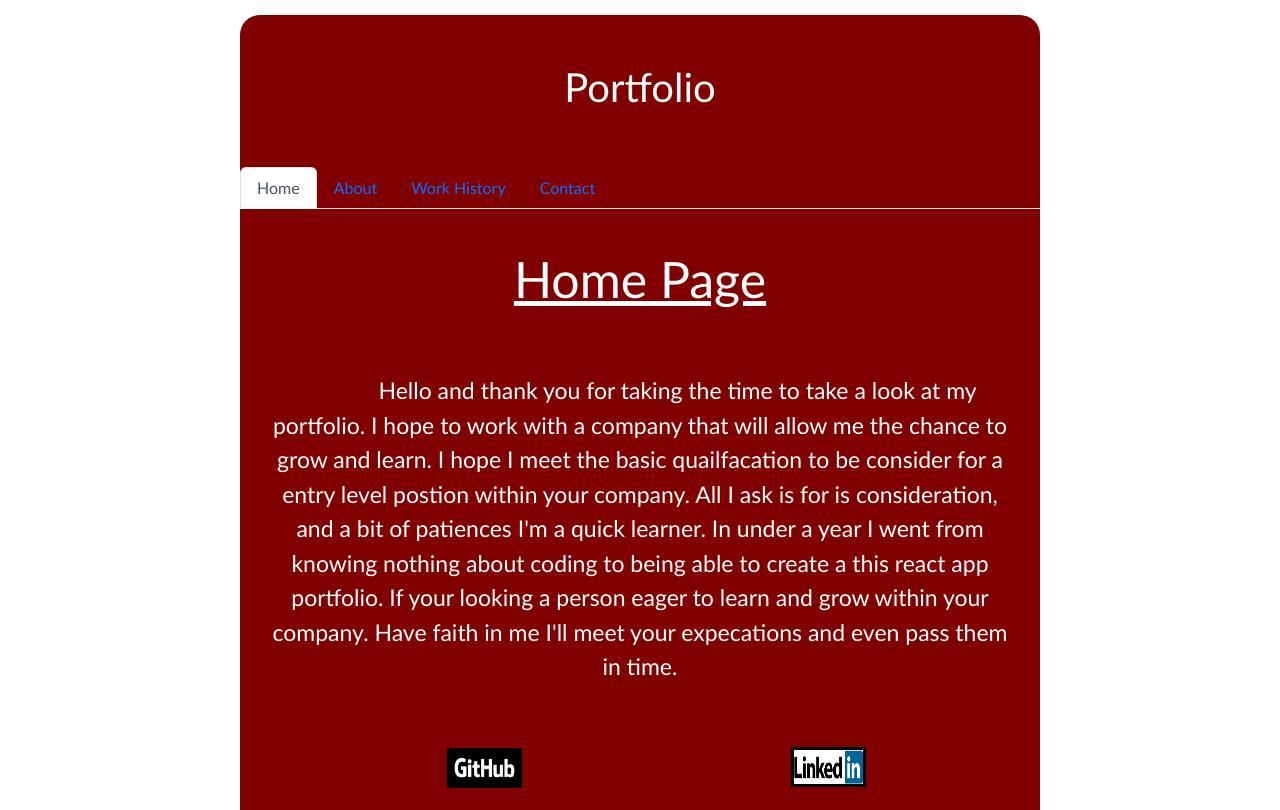
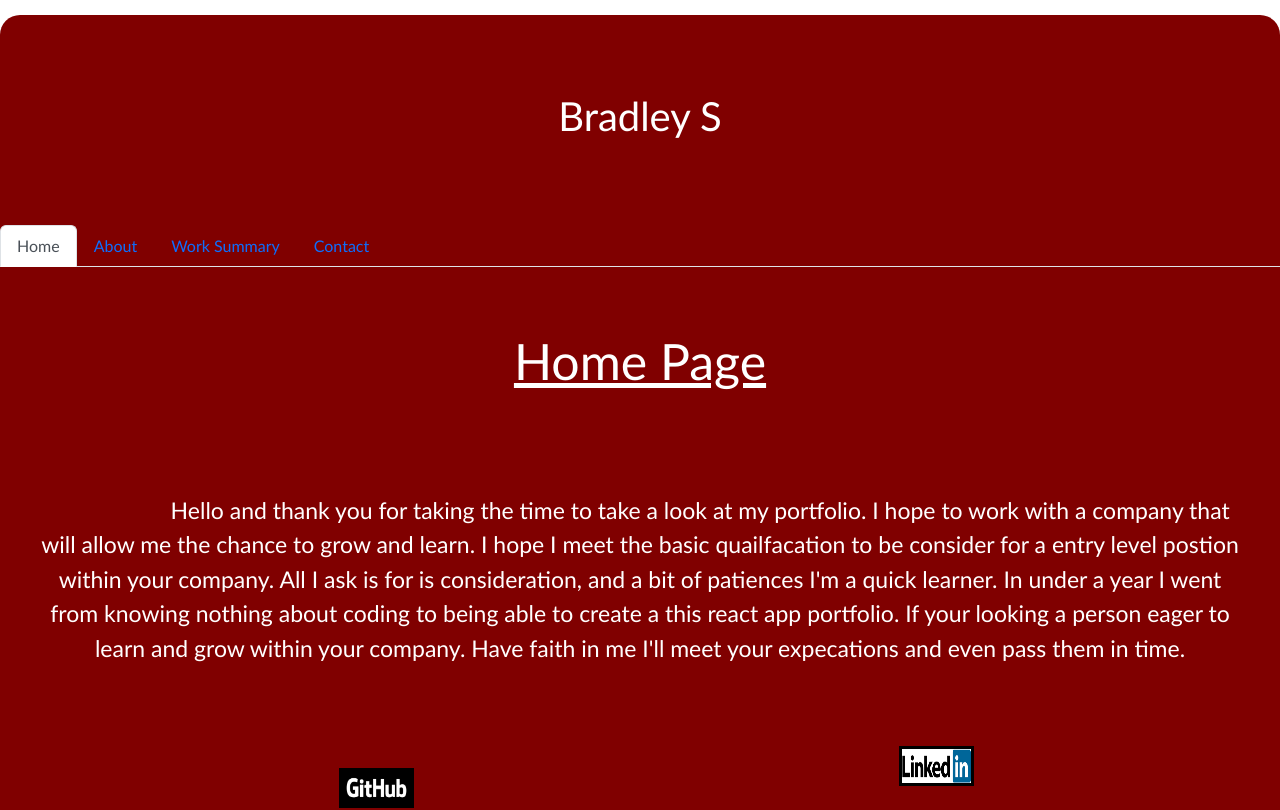
Before and after one commit to bs-driven/React_Portfolio, a React (Create React App) app: page / in a window 1280 px wide. Shown: the top 810 px of the page. Built offline with nearby package versions, Linux system fonts and the light colour scheme.

Commit message:
media adds and small changes to the footer/contact header an p tag/work summary

```diff
--- a/src/App.css
+++ b/src/App.css
@@ -14,7 +14,6 @@
     display: flex;
     flex-direction: column;
     justify-content: flex-start;
-    width: 800px;
     min-height: 600px;
     background: maroon;
     text-align: center;
@@ -37,6 +36,16 @@
     color: white;
     font-size: 23px;
     margin: 3%;
+  }
+  .contact-h1{
+    color: white;
+    font-size: 50px;
+  }
+
+  .contact-p{
+    color: white;
+    font-size: 23px;
+
   }
 
 
@@ -130,3 +139,17 @@
   text-indent: 10%;
 
  }
+
+ @media screen and (max-width:992px){
+  .portfolio-app {
+    background: green;
+    border: 12px solid black;
+
+  }
+  .certImg {
+    width: 300px;
+    height: 300px;
+
+  }
+
+ }
--- a/src/components/Footer.js
+++ b/src/components/Footer.js
@@ -15,7 +15,7 @@ function Footer () {
                     </li>
 
                     <li>
-                        <a href="www.linkedin.com/in/bradley-ses"><img className= 'footer-LinedIn_logo'  style={{
+                        <a href="https://linkedin.com/in/bradley-ses"><img className= 'footer-LinedIn_logo'  style={{
                             resizeMode: "cover",
                             height: 40,
                             width: 75
--- a/src/components/Header.js
+++ b/src/components/Header.js
@@ -4,7 +4,7 @@ import  './styles/Header.css'
 function Header () {
     return(
         <header className='header-header'>
-            <h1 className='header-h1'>Portfolio</h1>
+            <h1 className='header-h1'>Bradley S</h1>
         </header>
     )
 }
--- a/src/components/Navtab.js
+++ b/src/components/Navtab.js
@@ -33,7 +33,7 @@ function NavTabs({ currentPage, handlePageChange }) {
           // Check to see if the currentPage is `Blog`, and if so we use the active link class from bootstrap. Otherwise, we set it to a normal nav-link
           className={currentPage === 'WorkHistory' ? 'nav-link active' : 'nav-link'}
         >
-          Work History
+          Work Summary
         </a>
       </li>
       <li className="nav-item">
--- a/src/components/pages/Contact.js
+++ b/src/components/pages/Contact.js
@@ -53,8 +53,8 @@ export default function Contact(props) {
 
   return (
     <div>
-      <h1>Contact Page</h1>
-      <p>
+      <h1 className = 'contact-h1'>Contact Me</h1>
+      <p className = 'contact-p'>
         If you'd like for the two us to connect please leave me your name and email.
         Then I'll reach out and we can go from there.
         Again I say thank you for your time.
--- a/src/components/styles/Header.css
+++ b/src/components/styles/Header.css
@@ -1,5 +1,4 @@
 .header-header{
-    background: maroon;
     font-size: 35px;
     color: white;
     margin: 6%;
```
